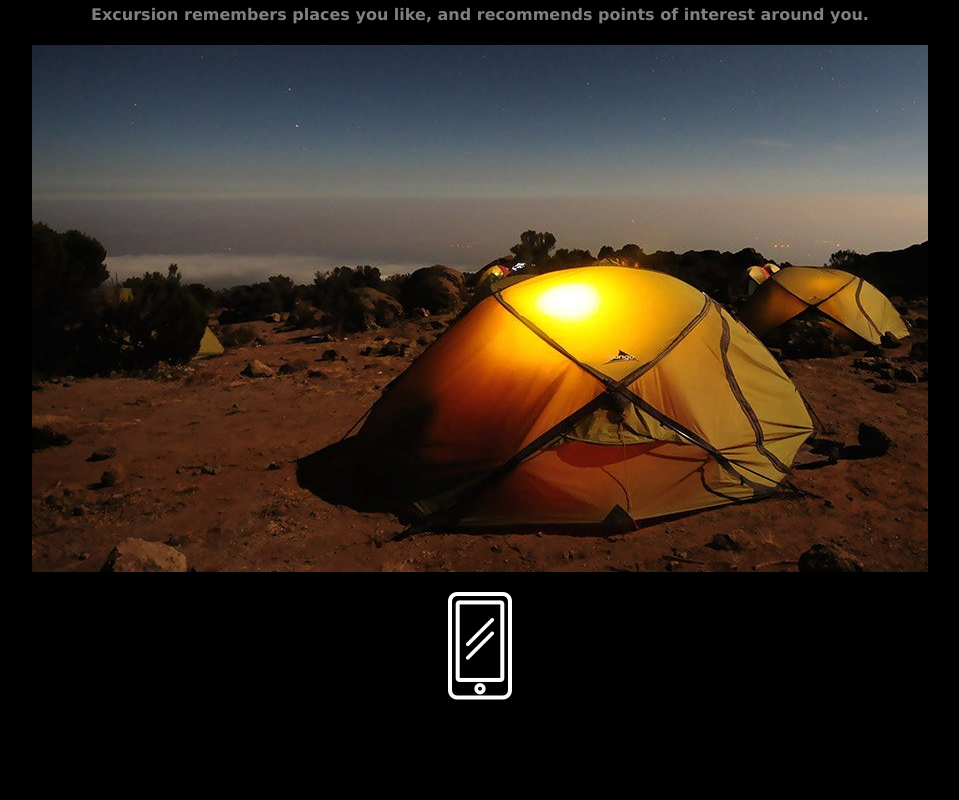
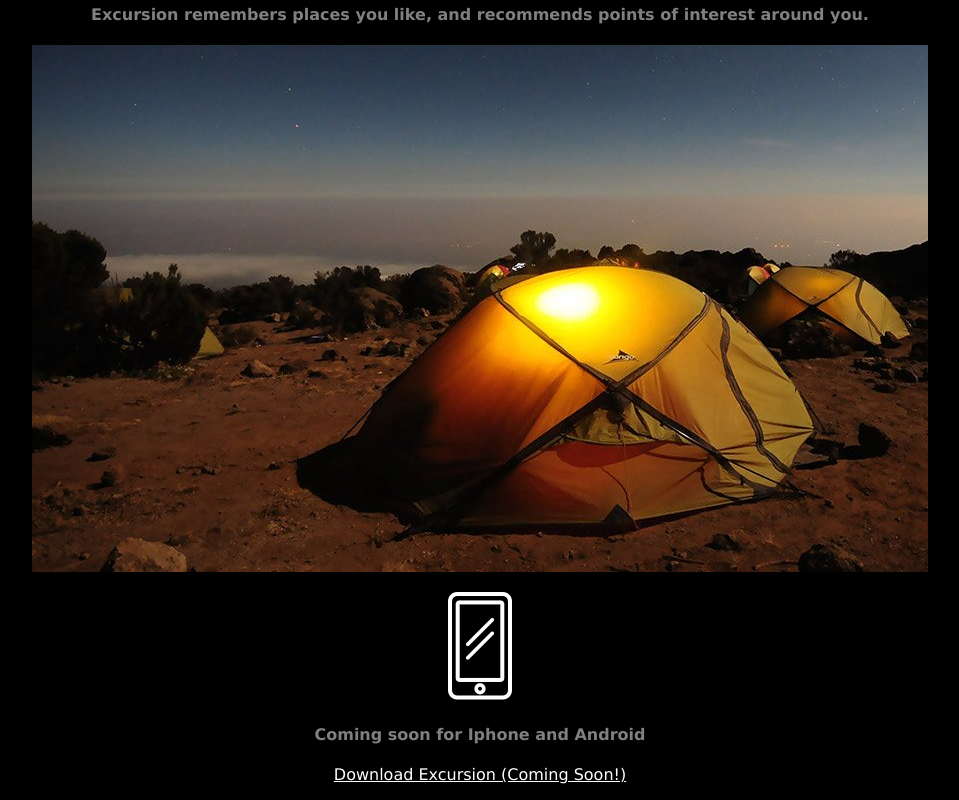
Before and after one commit to jerepe/excursion, a plain HTML site: page index.html in a window 1280 px wide. Shown: the part 384-1184 px from the top of the page, without its empty margins (160-1119 px from the left). Before the commit the page ends 1104 px from the top, so only its background shows below. Drawn offline with Linux system fonts and the light colour scheme.

Commit message:
Added footer text

```diff
--- a/index.html
+++ b/index.html
@@ -22,5 +22,7 @@
     <h4 class="header--sub-header">Excursion remembers places you like, and recommends points of interest around you.</h4>
     <p><img src="resources/images/camp.jpg"></p>
     <p><img src="resources/images/phone.png"></p>
+    <h4 class="header--sub-header">Coming soon for Iphone and Android</h4>
+    <p><a class="link--cta" href="#">Download Excursion (Coming Soon!)</a></p>
   </body>
 </html>
```
